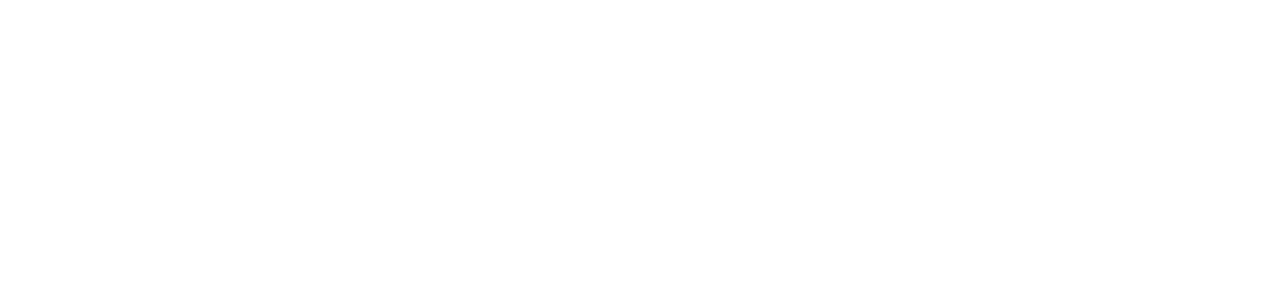
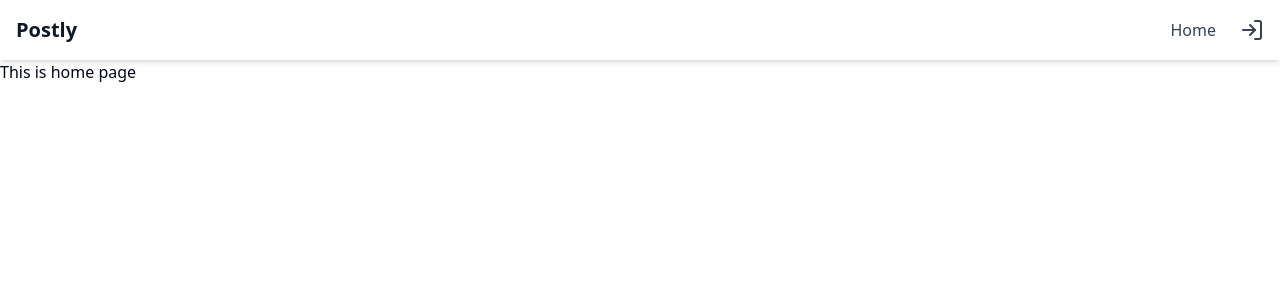
Before and after one commit to AtulPDhage/blog, a Next.js app in the folder frontend/: page / in a window 1280 px wide. Before the commit this address had no page. Shown: the top 300 px of the page. Built offline with nearby package versions, Linux system fonts and the light colour scheme; no server answers.

Commit message:
Deployment issues

```diff
--- a/frontend/app/page.tsx
+++ b/frontend/app/page.tsx
@@ -1,5 +1,13 @@
-import { redirect } from "next/navigation";
+// import { redirect } from "next/navigation";
 
-export default function Home() {
-  redirect("/blogs");
-}
+// export default function Home() {
+//   redirect("/blogs");
+// }
+
+import React from "react";
+
+const Home = () => {
+  return <div>This is home page</div>;
+};
+
+export default Home;
```
